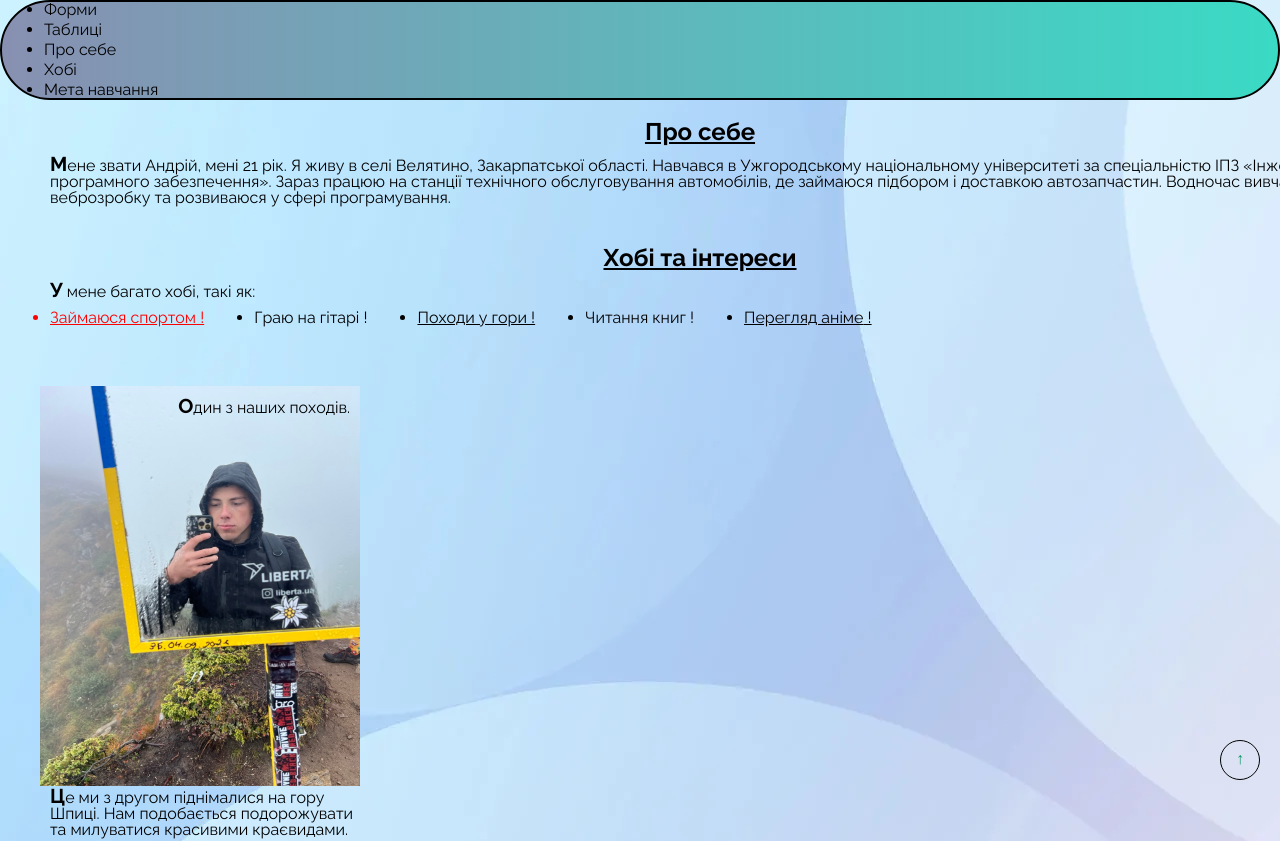
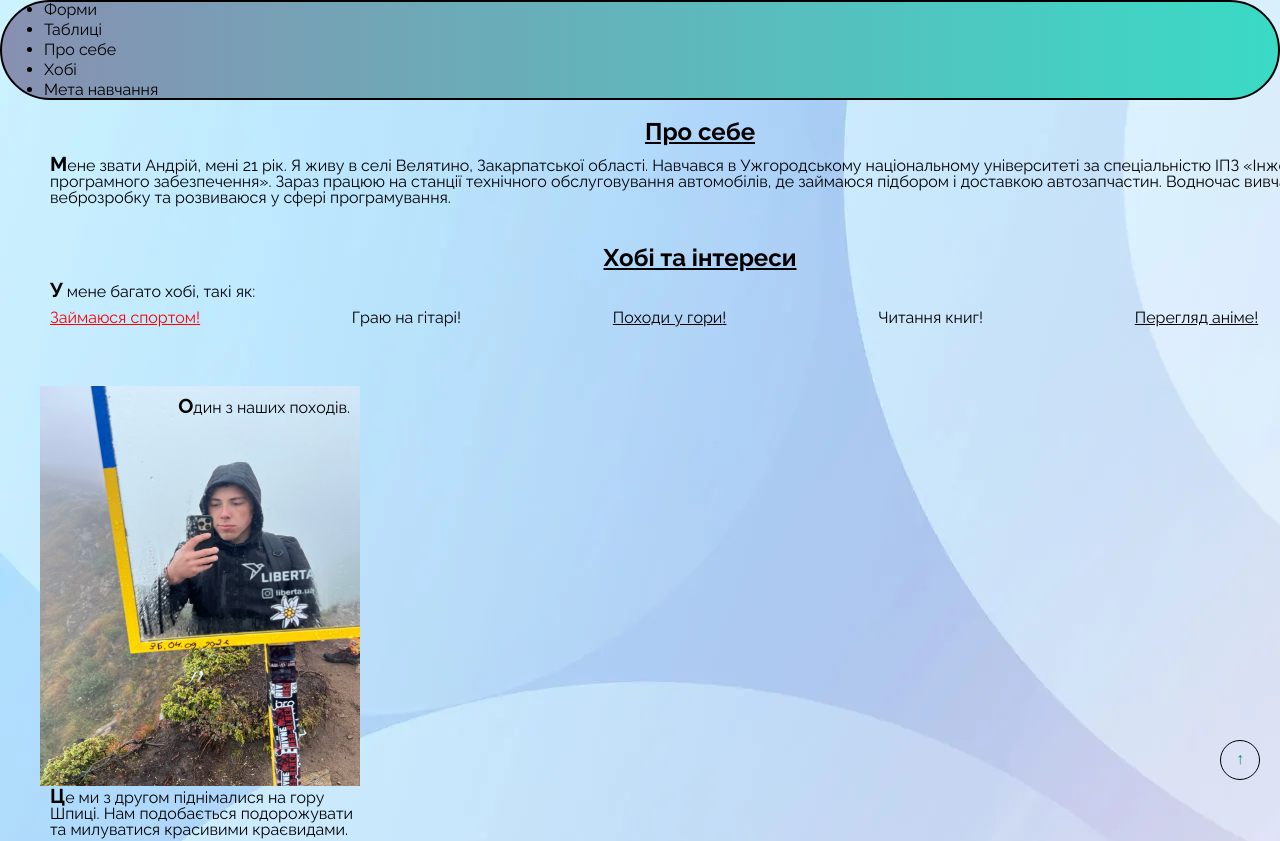
Before and after one commit to Stalker667St/Homework, a plain HTML site: page index.html in a window 1280 px wide. Shown: the top 841 px of the page. Drawn offline with nearby package versions, Linux system fonts and the light colour scheme.

Commit message:
added flex

```diff
--- a/styles/style.css
+++ b/styles/style.css
@@ -154,6 +154,9 @@ h2 {
 
 .hobbies li {
   margin-bottom: 10px;
+  display: flex;
+  flex-direction: row;
+  flex-grow: 1;
 }
 
 .hobbies li:last-child {
```
